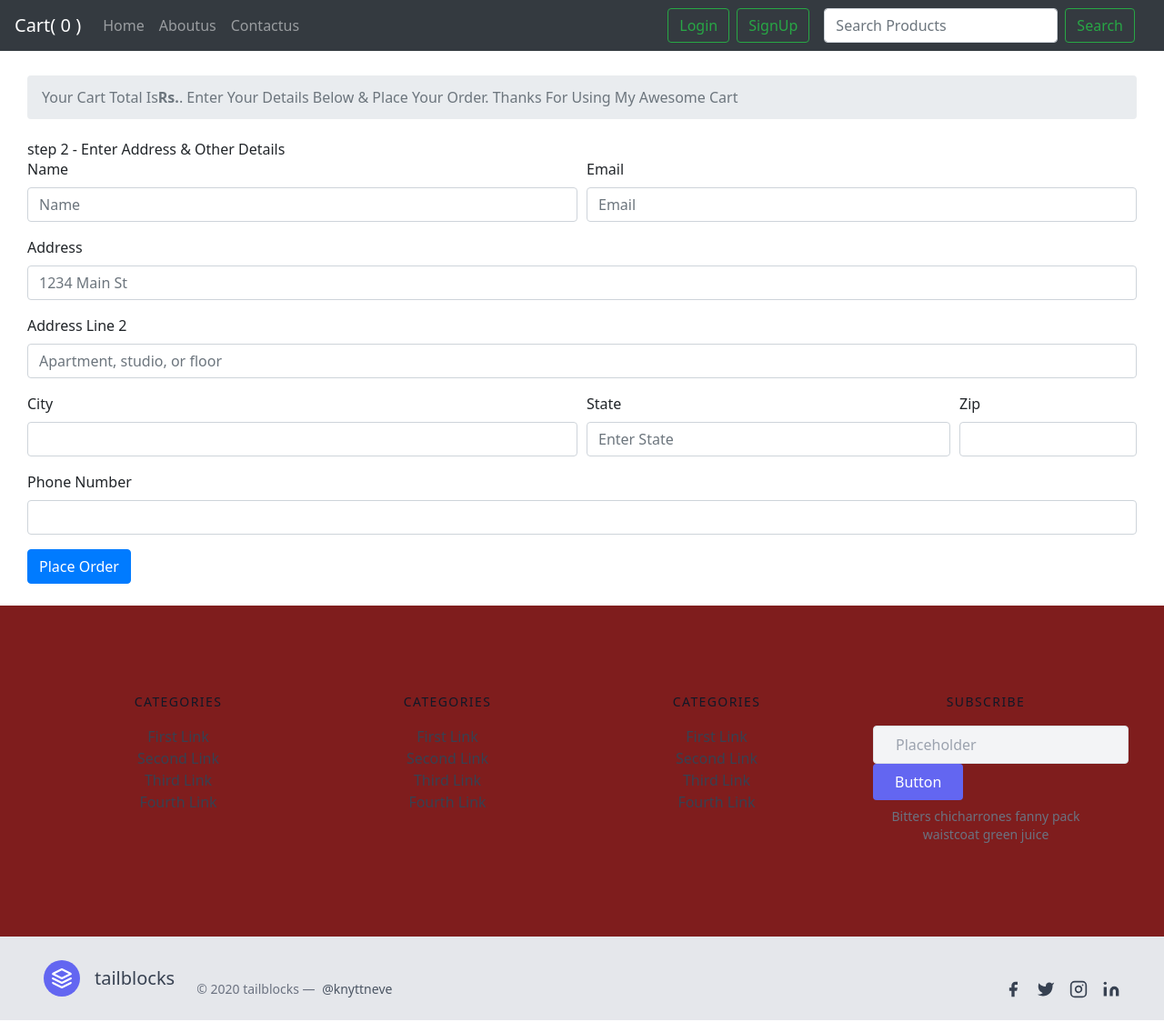
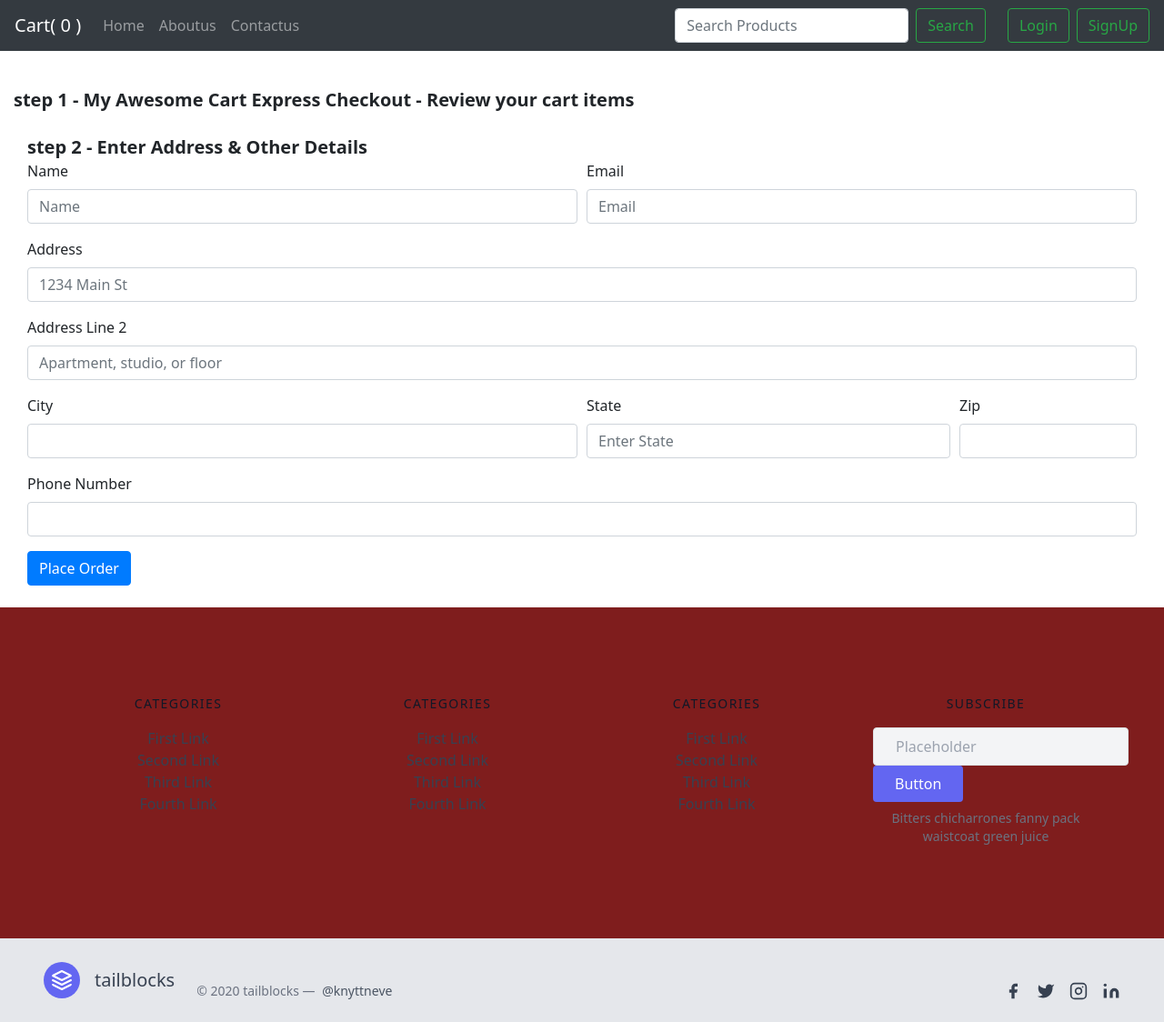
Before and after one commit to sbairagi/Muscleviper-E-com-web-app, a Django app: page /checkout/ in a window 1280 px wide. Shown: the whole page at 91% size. Run offline with Django 3.2, Linux system fonts and the light colour scheme; some libraries are stand-ins or nearby versions.

Commit message:
product checkou page complited

```diff
--- a/protein/static/js/productview.js
+++ b/protein/static/js/productview.js
@@ -25,6 +25,7 @@
 
                 if (oldProduct.productQuentity==0){
                     deleteItemFromCart(oldProduct.productId);
+                    checkoutcart()
                 }
 
 
@@ -112,7 +113,6 @@
         $('#cartdetail').html('no product in your cart. <br> cart is empty !!');
         $('.cart-items').html(' 0 ');
         $('.cart-body').html('<h3>cart does not have any items </h3>');
-        $('.checkout-btn').addClass('disabled');
 
     }
     else{
@@ -135,15 +135,21 @@
         cart.map((item)=>{
 
             product+=`
-            <div class="lg:w-1/0 mt-2 md:w-1/2 p-4 w-full rounded border-2">
-        <a class="block relative h-48 rounded overflow-hidden" href="../product-view-page/${item.productId}">
-          <img alt="ecommerce" class="object-cover object-center w-100 block" src="${item.productImage}">
+            <div class=" rounded border-2">
+        <a class="block relative  rounded overflow-hidden" href="../product-view-page/${item.productId}">
+          <img alt="ecommerce" class="object-cover object-center w-75 block pl-12" src="${item.productImage}">
         </a>
-        <div class="mt-4">
+        <div class="mt-4 ml-8">
           <h6 class="text-gray-900 title-font  font-medium">${item.productName}</h6>
             <span class="title-font font-medium  text-gray-900" id="price">Price :- &#8377; ${item.productPrice}/-</span><br><h2 class="text-gray-900 title-font  font-medium">Quantity :- ${item.productQuentity}</h2>
-            <span class="title-font font-medium  text-gray-900" id="price"> Total Price &#8377; ${item.productPrice*item.productQuentity}/-</span>
+            <span class="title-font font-medium  text-gray-900" id="price"> Total Price &#8377; ${item.productPrice*item.productQuentity}/-</span><br>
             <button onclick="deleteItemFromCart(${item.productId})" class=" m-2 btn-xs text-white text-center bg-indigo-500 border-0 py-2  focus:outline-none hover:bg-indigo-600 rounded text-lg">Remove Item</button>
+            <div class="flex border-2 m-2 rounded">
+            <span>&nbsp;&nbsp;&nbsp;</span>
+            <button id="addtocart" onclick="add_to_cart(${item.productId},'${item.productName}',${item.productPrice},'${item.productImage}')"  class="flex btn-sm mr-4 ml-auto text-white bg-indigo-500 border-0 m-12 py-2 px-6 focus:outline-none hover:bg-indigo-600 rounded">+</button>
+            <span class="mr-4 mt-16">${item.productQuentity} Qty</span>
+            <button  onclick="incressqty_to_cart(${item.productId},'${item.productName}',${item.productPrice},'${item.productImage}')"  class="m-12 flex btn-sm  mr-4 ml-auto text-white bg-indigo-500 border-0 py-2 px-6 focus:outline-none hover:bg-indigo-600 rounded">-</button>
+          </div>
         </div>
       </div>
 
@@ -161,6 +167,9 @@
         `
         $('.cart-body').html(product)
         $('.cart-items').html(`${qty}`);
+
+
+        checkoutcart()
 
     }
 }
@@ -183,42 +192,61 @@
 
 
 
-// $(document).ready(function () {
+function checkoutcart(){
 
 
-//     let qty = 0
-//     var cart = {qty : 0}
+let cartstring = localStorage.getItem('cart');
+    let cart = JSON.parse(cartstring);
+    if (cart==null || cart.length==0){
+        console.log('cart is empty');
+        $('.checkoutproducts').html('<b>no product in your cart. <br> cart is empty !!</b>');
 
-//     $('#addtocart').click(function () {
-//         cart[qty] +=1
-//         $("#addtocart").replaceWith(`<button id="plus" class="flex btn-sm m-1 ml-auto text-white bg-indigo-500 border-0 py-2 focus:outline-none hover:bg-indigo-600 rounded">+</button> <span id='qty' class='text-capitalize ml-4 mt-2 text-center'>${qty} qty</span> <button id="minus" class="flex btn-sm ml-auto text-white bg-indigo-500 border-0 py-2 m-1 focus:outline-none hover:bg-indigo-600 rounded">-</button>`);
-
-//         $('#plus').click(function () {
-//             cart[qty] +=  1;
-//             document.getElementById('qty').innerText = `${qty} qty`
-//             console.log(cart.qty)
-
-//         });
+    }
+    else{
+        console.log(cart)
 
 
-//         $('#minus').click(function () {
-//             if (qty>=1) {
-//                 cart[qty] -=  1;
-//                 document.getElementById('qty').innerText = `${qty} qty`
-//                 console.log(cart.qty)
 
-//             }
-
-//             else {
-//                 console.log('qty is 0')
-//             }
-//         });
+        let product = `
+                        <div class="row">
 
 
 
 
-//     });
+        `;
+
+
+        let totalPrice = 0
+
+        cart.map((item)=>{
+
+            product+=`
+            <div class="lg:w-1/4 md:w-1/2 rounded border-2 col-md-4">
+        <a class="block relative  rounded overflow-hidden" href="../product-view-page/${item.productId}">
+          <img alt="ecommerce" class=" object-cover object-center  block " src="${item.productImage}">
+        </a>
+        <div class="mt-4 p-8">
+          <h6 class="text-gray-900 title-font  font-medium">${item.productName}</h6>
+            <span class="title-font font-medium  text-gray-900" id="price">Price :- &#8377; ${item.productPrice}/-</span><br><h2 class="text-gray-900 title-font  font-medium">Quantity :- ${item.productQuentity}</h2>
+            <span class="title-font font-medium  text-gray-900" id="price"> Total Price &#8377; ${item.productPrice*item.productQuentity}/-</span><br>
+        </div>
+      </div>
+
+
+            `
+
+            totalPrice += item.productPrice * item.productQuentity;
+        });
+
+        product = product+`
+        </div>
+        <div class="m-10"><b class="mb-24 text-md"> Your Cart Total Is : ${totalPrice}/- .<br> Enter Your Details Below & Place Your Order. Thanks For Using My Awesome Cart</b></div>
+
+        `
+        $('.checkoutproducts').html(product)
+
+    }
 
 
 
-// });
+}
--- a/protein/templates/base.html
+++ b/protein/templates/base.html
@@ -57,7 +57,11 @@
           <a class="nav-link" href="/contactus">Contactus</a>
         </li>
       </ul>
-
+      <form method="get" action="/search" class="inline-flex my-2 xs my-lg-0 mx-3">
+        <input name="query" class="form-control mr-sm-2" type="search" placeholder="Search Products"
+          aria-label="Search">
+        <button class="btn btn-outline-success  my-sm-0" type="submit">Search</button>
+      </form>
 
 
       {% if user.is_authenticated %}
@@ -85,11 +89,6 @@
     </button>
     {% endif %}
     </div>
-    <form method="get" action="/search" class="inline-flex my-2 xs my-lg-0 mx-3">
-        <input name="query" class="form-control mr-sm-2" type="search" placeholder="Search Products"
-          aria-label="Search">
-        <button class="btn btn-outline-success  my-sm-0" type="submit">Search</button>
-      </form>
   </nav>
 
   {% if messages %}
@@ -375,125 +374,6 @@
 
 
 
-
-
-
-
-  /*
-
-    function cartItems() {
-
-      var values = 0
-      keys = Object.keys(localStorage),
-        i = keys.length;
-
-      while (i--) {
-        values += JSON.parse(localStorage.getItem(keys[i]));
-      }
-      return values;
-    }
-
-     console.log(productsId())
-
-    document.getElementById('cart').innerText = `${cartItems()}`
-
-
-
-    let qty = 0
-
-    $('.flex').on('click', 'button#addtocart', function () {
-      qty += 1
-      document.getElementById('qty1').innerText = `${qty}`
-      $("#addtocart").replaceWith(`<button id="plus" class="flex btn-sm m-1 ml-auto text-white bg-indigo-500 border-0 py-2 focus:outline-none hover:bg-indigo-600 rounded">+</button> <a href="/checkout" class="flex btn-sm m-1 ml-auto text-white bg-indigo-500 border-0 py-2 focus:outline-none hover:bg-indigo-600 rounded" class='text-capitalize ml-4 mt-2 text-center'>Checkout</a> <button id="minus" class="flex btn-sm ml-auto text-white bg-indigo-500 border-0 py-2 m-1 focus:outline-none hover:bg-indigo-600 rounded">-</button>`);
-      updatecart(cart)
-
-      // cartItems.push(cart)
-      // console.log(cartItems.indexOf(cart))
-      // console.log(cartItems)
-
-
-      $('#plus').click(function () {
-        qty += 1;
-        document.getElementById('qty1').innerText = `${qty}`
-        updatecart(cart)
-        // cartItems[cartItems.indexOf(cart)] = cart
-        // console.log(cartItems)
-      });
-
-
-      $('#minus').click(function () {
-        if (qty >= 1) {
-          qty -= 1;
-          document.getElementById('qty1').innerText = `${qty}`
-          updatecart(cart)
-          // cartItems[cartItems.indexOf(cart)] = cart
-          // console.log(cartItems)
-        }
-
-        else {
-          console.log('qty is 0')
-        }
-      });
-
-
-
-      function updatecart(cart) {
-        productId = document.getElementById('pid').innerText
-
-        localStorage.setItem(productId, JSON.stringify(qty));
-        console.log(productsId())
-        // a = JSON.parse(Object.values(localStorage))
-        // console.log(a)
-        document.getElementById('cart').innerText = `${cartItems()}`
-
-
-
-        //console.log(JSON.parse(Object.values(localStorage)))
-      }
-
-
-
-
-      function cartItems() {
-
-        var values = 0
-        keys = Object.keys(localStorage),
-          i = keys.length;
-
-        while (i--) {
-          values += JSON.parse(localStorage.getItem(keys[i]));
-        }
-        return values;
-      }
-      // document.getElementById('cart').innerText = `${qty}`
-
-    });
-
-    function productsId() {
-
-        var values = {}
-          keys = Object.keys(localStorage),
-          i = keys.length;
-
-        while (i--) {
-          if (JSON.parse( localStorage.getItem(keys[i])) == 0){
-                console.log("product qty is zero")
-          }
-          // values.push( JSON.parse( localStorage.getItem(keys[i])) );
-          else{
-                values[ keys[i] ] = JSON.parse( localStorage.getItem(keys[i]));
-          }
-
-        }
-        $('#allprod').val(`${JSON.stringify(values)}`)
-
-        return values;
-
-      }
-
-*/
-
-
   </script>
 
 </body>
--- a/protein/templates/checkout.html
+++ b/protein/templates/checkout.html
@@ -2,23 +2,17 @@
 
 {% block body %}
 
-<div class="container">
-    <div class="col my-4">
-        <h2>step 1 - My Awesome Cart Express Checkout - Review your cart items </h2>
+<div class="container mt-24">
+    <div class=" my-4">
+        <b class="mb-24 text-xl">step 1 - My Awesome Cart Express Checkout - Review your cart items </b>
         <div class="my-4">
-            <ul class="list-group" id="items">
+            <div class="checkoutproducts">
 
-
-            </ul>
-          <nav aria-="breadcrumb">
-              <ol class="breadcrumb mt-3">
-              <li class="breadcrumb-item active" aria-current="page">Your Cart Total Is <b>Rs.<span id="totalprice"></span></b>. Enter Your Details Below & Place Your Order. Thanks For Using My Awesome Cart</li>
-              </ol>
-          </nav>
+            </div>
         </div>
     </div>
     <div class="col my-4">
-        <h2>step 2 - Enter Address & Other Details </h2>
+        <b class="mb-24 text-xl">step 2 - Enter Address & Other Details </b>
             <form method="post" action="/shop/checkout/">{% csrf_token %}
                 <input type="hidden" name="itemsJson" id="itemsJson">
                 <input type="hidden" name="amount" id="amount">
@@ -28,8 +22,8 @@
                   <input type="text" class="form-control" id="name" name="name" placeholder="Name">
                 </div>
                 <div class="form-group col-md-6">
-                  <label for="email">Email</label>
-                  <input type="email" class="form-control" id="email" name="email" placeholder="Email">
+                  <label for="email1">Email</label>
+                  <input type="email" class="form-control" id="email1" name="email" placeholder="Email">
                 </div>
               </div>
               <div class="form-group">
```
